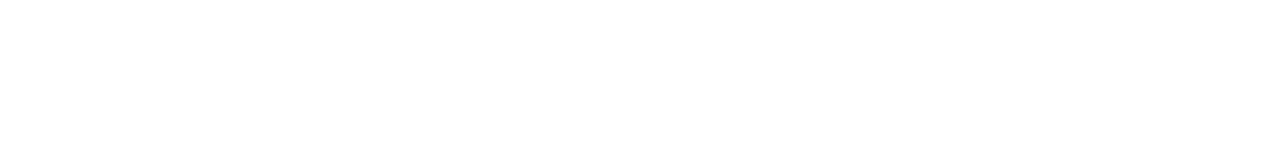
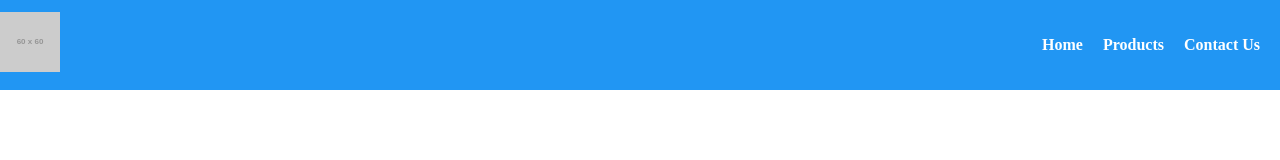
Before and after one commit to electr0x0/mis455-midterm, a plain HTML site: page index.html in a window 1280 px wide. Drawn offline with Linux system fonts and the light colour scheme; placeholder pictures from the web are drawn by us.

Commit message:
Added navbar with hover

```diff
--- a/css/style.css
+++ b/css/style.css
@@ -0,0 +1,47 @@
+body {
+    margin: 0;
+    padding: 0;
+}
+
+header {
+    background-color: #2196F3;
+    color: white;
+    padding: 10px 0;
+}
+
+.navbar {
+    display: flex;
+    justify-content: space-between;
+    align-items: center;
+    max-width: 100%;
+    height: 70px;
+    margin: 0 auto;
+}
+
+.logo {
+    font-size: 1.5em;
+    color: white;
+    text-decoration: none;
+}
+
+nav ul {
+    list-style-type: none;
+    margin: 0;
+    padding: 0;
+    display: flex;
+}
+
+nav li {
+    margin-right: 20px;
+}
+
+nav a {
+    text-decoration: none;
+    color: white;
+    font-weight: bold;
+    transition: color 0.3s ease;
+}
+
+nav a:hover {
+     color: #FFC107;
+}
--- a/index.html
+++ b/index.html
@@ -3,10 +3,23 @@
 <head>
     <meta charset="UTF-8">
     <meta name="viewport" content="width=device-width, initial-scale=1.0">
-    <title>Document</title>
+    <title>Online Shop - 2131050</title>
     <link rel="stylesheet" href="css/style.css">
 </head>
 <body>
+    <!-- Example online shop for MIS455 by 2131050-->
+    <header>
+        <div class="navbar">
+            <a href="index.html" class="logo"><img src="https://via.placeholder.com/60x60" alt=""></a>
+            <nav>
+                <ul>
+                    <li><a href="index.html">Home</a></li>
+                    <li><a href="pages/products.html">Products</a></li>
+                    <li><a href="pages/contact.html">Contact Us</a></li>
+                </ul>
+            </nav>
+        </div>
+    </header>
 
 </body>
 </html>
```
Also changed, not shown: pages/contact.html (added), pages/products.html (added).
